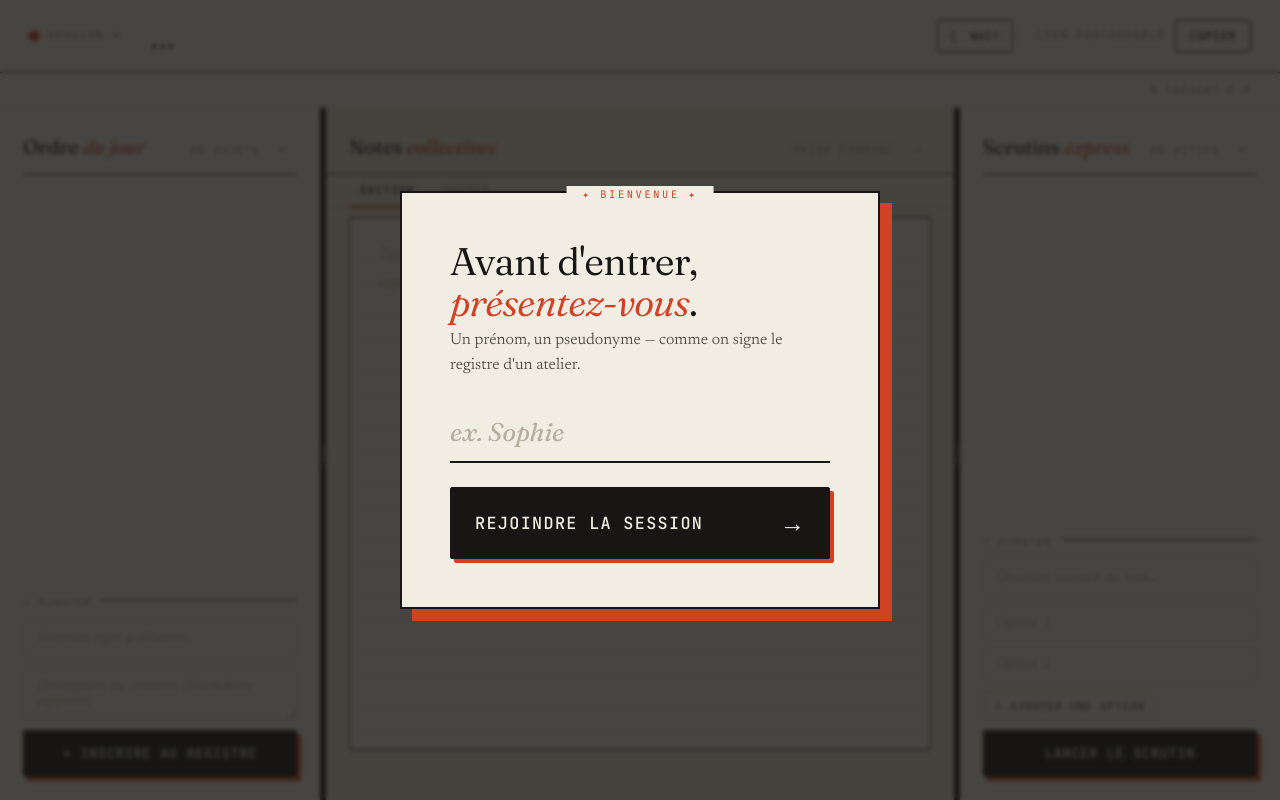
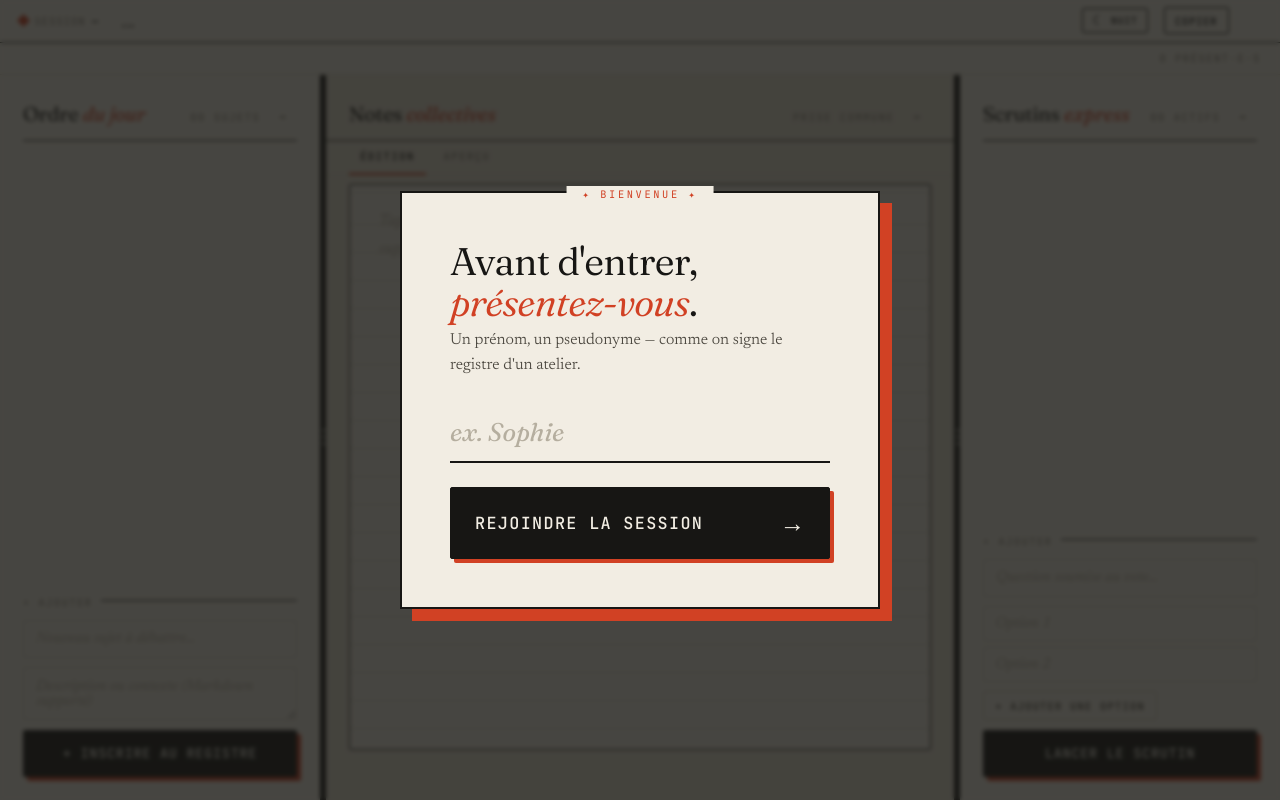
Before and after one commit to timiliris/meeting-app, a website: page public/meeting.html in a window 1280 px wide. Drawn offline with nearby package versions, Linux system fonts and the light colour scheme.

Commit message:
Compact the meeting header
Header was about 120px tall: oversized title, generous padding, and the
share group was wrapping onto a second grid row because the topbar grid
had four columns for five children (meeting-id, title, host-badge,
theme-toggle, share — share dropped to row 2). Tightened all of it:

- Topbar grid widened to six columns so everything fits on one row.
- Title font-size shrunk from clamp(1.4–2rem) to clamp(1.05–1.3rem),
  vertical padding 0.9→0.45rem, gap 1→0.4rem.
- "SESSION" prefix on the meeting id hides under 1000px (the ID alone
  is enough). "LIEN PARTAGEABLE" label only shows above 1400px now
  (was 1100px). Theme toggle text hides under 1100px, glyph stays.
- Presence chips and dots shrunk one notch; presence-bar padding
  0.55→0.3rem.

Header is now ~70px tall.

```diff
--- a/public/style.css
+++ b/public/style.css
@@ -504,58 +504,62 @@ body.meeting-body {
   min-height: 100vh;
 }
 
-/* Topbar — l'en-tête manuscrit */
+/* Topbar — l'en-tête manuscrit (compact) */
 .topbar {
   background: var(--paper);
   border-bottom: var(--rule);
-  padding: 0.9rem clamp(1rem, 2.5vw, 1.8rem);
+  padding: 0.45rem clamp(0.8rem, 1.6vw, 1.2rem);
   display: grid;
-  grid-template-columns: auto 1fr auto auto;
-  gap: 1rem 1.5rem;
+  grid-template-columns: auto 1fr auto auto auto auto;
+  gap: 0.4rem 1rem;
   align-items: center;
 }
 @media (max-width: 800px) {
   .topbar {
     grid-template-columns: 1fr auto;
-    gap: 0.6rem 1rem;
+    gap: 0.4rem 0.7rem;
   }
   .topbar .meeting-id { grid-column: 1 / -1; }
 }
 
 .meeting-id {
   font-family: var(--mono);
-  font-size: 0.7rem;
-  letter-spacing: 0.12em;
-  color: var(--ink-faded);
-  text-transform: uppercase;
-  display: flex;
-  align-items: center;
-  gap: 0.55rem;
+  font-size: 0.65rem;
+  letter-spacing: 0.1em;
+  color: var(--ink-faded);
+  text-transform: uppercase;
+  display: flex;
+  align-items: center;
+  gap: 0.4rem;
   white-space: nowrap;
 }
 .meeting-id .glyph {
-  width: 10px;
-  height: 10px;
+  width: 9px;
+  height: 9px;
   background: var(--vermillion);
   display: inline-block;
   transform: rotate(45deg);
 }
-.meeting-id b { color: var(--ink); font-weight: 600; letter-spacing: 0.05em; }
+.meeting-id b { color: var(--ink); font-weight: 600; letter-spacing: 0.04em; }
+/* "SESSION" caché sur écrans étroits — l'ID seul suffit */
+@media (max-width: 1000px) {
+  .meeting-id span:nth-of-type(2) { display: none; }
+}
 
 .title-input {
   font-family: var(--serif-display);
   font-style: italic;
   font-weight: 350;
-  font-size: clamp(1.4rem, 2.5vw, 2rem);
+  font-size: clamp(1.05rem, 1.4vw, 1.3rem);
   line-height: 1.1;
   border: 1px solid transparent;
-  padding: 0.2rem 0.4rem;
+  padding: 0.15rem 0.4rem;
   border-radius: var(--radius);
   background: transparent;
   width: 100%;
   color: var(--ink);
-  font-variation-settings: 'opsz' 60, 'SOFT' 50, 'WONK' 1;
-  letter-spacing: -0.015em;
+  font-variation-settings: 'opsz' 36, 'SOFT' 50, 'WONK' 1;
+  letter-spacing: -0.01em;
   min-width: 0;
 }
 .title-input:hover { background: var(--paper-deep); }
@@ -567,21 +571,21 @@ body.meeting-body {
 
 .share {
   display: flex;
-  gap: 0.6rem;
-  align-items: center;
-  font-family: var(--mono);
-  font-size: 0.7rem;
-  letter-spacing: 0.12em;
+  gap: 0.4rem;
+  align-items: center;
+  font-family: var(--mono);
+  font-size: 0.65rem;
+  letter-spacing: 0.1em;
   text-transform: uppercase;
   color: var(--ink-faded);
 }
 .share .label { display: none; }
-@media (min-width: 1100px) { .share .label { display: inline; } }
+@media (min-width: 1400px) { .share .label { display: inline; } }
 
 .share button {
-  padding: 0.5rem 0.85rem;
-  font-size: 0.7rem;
-  letter-spacing: 0.1em;
+  padding: 0.35rem 0.65rem;
+  font-size: 0.65rem;
+  letter-spacing: 0.08em;
 }
 
 .participants-pill {
@@ -1445,12 +1449,13 @@ body.meeting-body {
 .presence-bar {
   display: flex;
   align-items: center;
-  gap: 1rem;
-  padding: 0.55rem clamp(1rem, 2.5vw, 1.8rem);
+  gap: 0.8rem;
+  padding: 0.3rem clamp(0.8rem, 1.6vw, 1.2rem);
   background: var(--paper);
   border-bottom: var(--rule-thin);
   overflow-x: auto;
   scrollbar-width: thin;
+  min-height: 32px;
 }
 .presence-bar::-webkit-scrollbar { height: 4px; }
 .presence-bar::-webkit-scrollbar-thumb { background: var(--paper-fold); }
@@ -1466,13 +1471,13 @@ body.meeting-body {
   --c: var(--ink);
   display: inline-flex;
   align-items: center;
-  gap: 0.45rem;
-  padding: 0.3rem 0.65rem 0.3rem 0.4rem;
+  gap: 0.35rem;
+  padding: 0.18rem 0.55rem 0.18rem 0.3rem;
   background: var(--paper);
   border: 1px solid var(--paper-fold);
   border-radius: 999px;
   font-family: var(--mono);
-  font-size: 0.7rem;
+  font-size: 0.65rem;
   letter-spacing: 0.04em;
   color: var(--ink-soft);
   white-space: nowrap;
@@ -1489,15 +1494,15 @@ body.meeting-body {
 .presence-chip.is-me .presence-name { color: var(--paper); }
 
 .presence-dot {
-  width: 16px;
-  height: 16px;
+  width: 14px;
+  height: 14px;
   border-radius: 50%;
   background: var(--c);
   display: inline-flex;
   align-items: center;
   justify-content: center;
   color: var(--paper);
-  font-size: 0.6rem;
+  font-size: 0.55rem;
   font-weight: 700;
   line-height: 1;
   flex-shrink: 0;
@@ -1904,15 +1909,15 @@ body.is-host .panel.locked .add-block textarea {
 .theme-toggle {
   display: inline-flex;
   align-items: center;
-  gap: 0.4rem;
-  padding: 0.45rem 0.7rem;
+  gap: 0.35rem;
+  padding: 0.3rem 0.55rem;
   background: var(--paper);
   border: 1.5px solid var(--ink);
   color: var(--ink);
   font-family: var(--mono);
-  font-size: 0.65rem;
+  font-size: 0.6rem;
   font-weight: 500;
-  letter-spacing: 0.12em;
+  letter-spacing: 0.1em;
   text-transform: uppercase;
   cursor: pointer;
   border-radius: var(--radius);
@@ -1928,23 +1933,29 @@ body.is-host .panel.locked .add-block textarea {
 }
 .theme-toggle .glyph {
   font-family: var(--serif-display);
-  font-size: 0.95rem;
+  font-size: 0.85rem;
   line-height: 1;
   font-weight: 400;
+}
+/* Sur écrans étroits, on cache le texte du toggle, on garde le glyphe */
+@media (max-width: 1100px) {
+  .theme-toggle .text { display: none; }
+  .theme-toggle { padding: 0.3rem 0.5rem; }
 }
 
 /* Badge "Animateur" dans la topbar */
 .host-badge {
   display: none;
   font-family: var(--mono);
-  font-size: 0.62rem;
-  letter-spacing: 0.18em;
-  padding: 0.3rem 0.55rem;
+  font-size: 0.58rem;
+  letter-spacing: 0.15em;
+  padding: 0.22rem 0.5rem;
   background: var(--saffron);
   color: var(--ink);
   border: 1.5px solid var(--ink);
   text-transform: uppercase;
   border-radius: var(--radius);
+  white-space: nowrap;
 }
 .host-badge::before { content: '★ '; }
 body.is-host .host-badge { display: inline-block; }
```
